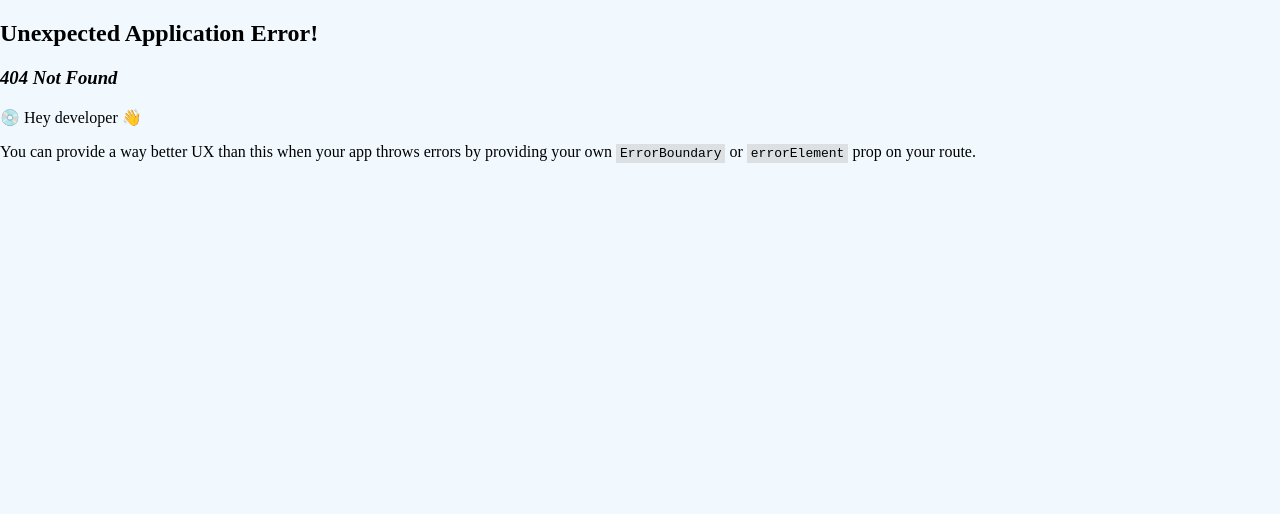
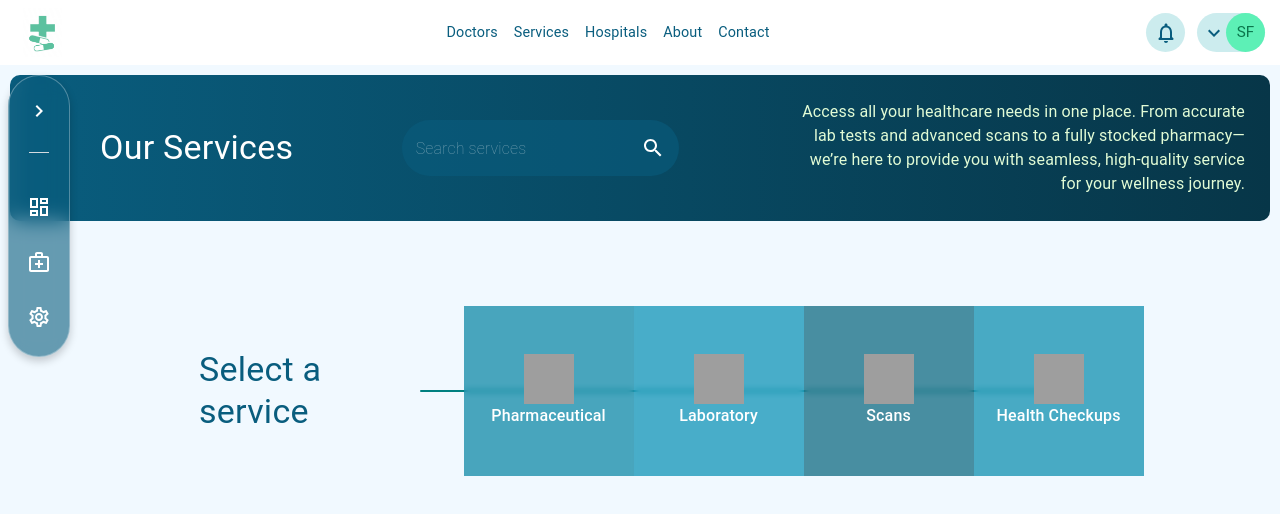
Before and after one commit to Sridesh/health-first, a React (Vite) app in the folder client/: page /services in a window 1280 px wide. Before the commit this address had no page. Shown: the top 514 px of the page. Built offline with nearby package versions, Linux system fonts and the light colour scheme; grey boxes are pictures that could not be loaded; the HTML template or start-up script is replaced by a standard one.

Commit message:
all services page added

```diff
--- a/client/src/components/Header/Header.jsx
+++ b/client/src/components/Header/Header.jsx
@@ -36,7 +36,7 @@ function Header({ heading, onChange, description }) {
       </Typography>
       <TextField
         type="text"
-        placeholder={"Search " + heading.split(" ")[1].toLowerCase()}
+        placeholder={"Search " + heading?.split(" ")[1].toLowerCase()}
         onChange={handleChange}
         InputProps={{
           endAdornment: (
--- a/client/src/components/Navbar/Navbar.jsx
+++ b/client/src/components/Navbar/Navbar.jsx
@@ -130,13 +130,37 @@ function Navbar() {
           }}
           boxShadow={1}
         >
-          <Stack direction={"row"} spacing={1} alignItems={"center"}>
+          <Stack
+            direction={"row"}
+            spacing={1}
+            alignItems={"center"}
+            sx={{
+              cursor: "pointer",
+              width: "100%",
+              mt: "10px",
+              ":hover": {
+                bgcolor: theme.palette.blue.main,
+              },
+            }}
+          >
             <PermIdentityRoundedIcon />
             <Typography sx={{ fontSize: "80%", fontWeight: "bold" }}>
               Profile
             </Typography>
           </Stack>
-          <Stack direction={"row"} spacing={1} alignItems={"center"}>
+          <Stack
+            direction={"row"}
+            spacing={1}
+            alignItems={"center"}
+            sx={{
+              cursor: "pointer",
+              width: "100%",
+              mt: "10px",
+              ":hover": {
+                bgcolor: theme.palette.blue.main,
+              },
+            }}
+          >
             <LogoutRoundedIcon />
             <Typography sx={{ fontSize: "80%", fontWeight: "bold" }}>
               Logout
--- a/client/src/components/Navbar/Navbar.module.css
+++ b/client/src/components/Navbar/Navbar.module.css
@@ -24,7 +24,9 @@
 
 .user-options{
     position: absolute;
+    width: 150px;
     right: 10px;
     padding: 10px;
     border-radius: 5px;
+    z-index: 10;
 }
--- a/client/src/components/ServiceList/ServiceList.jsx
+++ b/client/src/components/ServiceList/ServiceList.jsx
@@ -12,6 +12,7 @@ import {
   Divider,
   Modal,
   Pagination,
+  Skeleton,
   Stack,
   Tooltip,
   Typography,
@@ -95,12 +96,26 @@ function ServiceList() {
     </Box>
   );
 
+  const ElementLoader = () => (
+    <Box
+      className={styles["element"]}
+      sx={{ width: { xs: "80%", sm: "70%" }, mb: "10px" }}
+    >
+      <Box>
+        <Skeleton animation="wave" height={15} width="150px" />
+        <Skeleton animation="wave" height={10} width="100px" />
+      </Box>
+
+      <Skeleton animation="wave" height={40} width="30%" />
+    </Box>
+  );
+
   return (
     <Box className={styles["container"]}>
       <Box className={styles["container_list"]}>
         <Typography
-          variant="h6"
-          sx={{ color: theme.palette.green.main, my: "20px" }}
+          variant="h5"
+          sx={{ color: theme.palette.green.main, mb: "20px" }}
         >
           Select a service
         </Typography>
@@ -133,12 +148,20 @@ function ServiceList() {
           </Button>
         </Stack>
         <Divider sx={{ width: "80%", my: "10px" }} />
-        {pageData.map((item, index) => (
-          <>
-            <Element data={item} />
-            <Divider sx={{ width: "60%" }} />
-          </>
-        ))}
+        {pageData.length > 0
+          ? pageData.map((item) => (
+              <>
+                <Element data={item} />
+                <Divider sx={{ width: "60%" }} />
+              </>
+            ))
+          : [1, 2, 3].map(() => (
+              <>
+                <ElementLoader />
+
+                <Divider sx={{ width: "60%" }} />
+              </>
+            ))}
         <Pagination
           color="primary"
           variant="outlined"
@@ -148,6 +171,8 @@ function ServiceList() {
           sx={{ mt: "25px" }}
         />
       </Box>
+
+      {/* Service Info Modal */}
       <Modal
         open={open}
         onClose={handleClose}
--- a/client/src/data.js
+++ b/client/src/data.js
@@ -15,8 +15,8 @@ export const navbarOptions = [
     link: "doctors",
   },
   {
-    name: "Lab Services",
-    link: "lab-services",
+    name: "Services",
+    link: "services",
   },
   {
     name: "Hospitals",
--- /dev/null
+++ b/client/src/pages/AllServices/AllServices.jsx
@@ -0,0 +1,123 @@
+import PropTypes from "prop-types";
+
+import styles from "./AllServices.module.css";
+
+import { Box, Divider, Stack, Typography, useMediaQuery } from "@mui/material";
+
+import Header from "../../components/Header/Header";
+import { theme } from "../../theme";
+
+const options = [
+  {
+    img_url: "https://img.icons8.com/3d-fluency/94/doctors-bag.png",
+    title: "Pharmaceutical",
+    link: "pharmaceutical-services",
+    color: "rgba(0,130,162, 0.7)",
+  },
+  {
+    img_url:
+      "https://img.icons8.com/3d-fluency/94/syringe-with-a-drop-of-blood.png",
+    title: "Laboratory",
+    link: "lab-services",
+    color: "rgba(0,142,178, 0.7)",
+  },
+  {
+    img_url: "https://img.icons8.com/3d-fluency/94/tonometer.png",
+    title: "Scans",
+    link: "scans",
+    color: "rgba(0,98,122 , 0.7)",
+  },
+  {
+    img_url: "https://img.icons8.com/3d-fluency/94/nurse-female--v2.png",
+    title: "Health Checkups",
+    link: "health0-checkups",
+    color: "rgba(1,137,171, 0.7)",
+  },
+];
+
+const Tile = ({ data }) => (
+  <Box
+    className={styles["tile"]}
+    sx={{
+      bgcolor: data.color,
+      width: "150px",
+      height: "150px",
+      backdropFilter: "blur(3px)",
+      ":hover": {
+        width: "165px",
+        height: "165px",
+      },
+      transition: "width 200ms ease-in, height 200ms ease-in",
+    }}
+  >
+    <Box
+      sx={{
+        backgroundImage: `url(${data.img_url})`,
+        backgroundSize: "cover",
+        backgroundPosition: "center",
+        height: "50px",
+        width: "50px",
+      }}
+    />
+    <Typography sx={{ color: "white", fontWeight: 500 }}>
+      {data.title}
+    </Typography>
+  </Box>
+);
+
+function AllServices() {
+  const isMobile = useMediaQuery(theme.breakpoints.down("sm"));
+
+  return (
+    <Box className={styles["container"]}>
+      <Header
+        heading={"Our Services"}
+        description={
+          "Access all your healthcare needs in one place. From accurate lab tests and advanced scans to a fully stocked pharmacy—we’re here to provide you with seamless, high-quality service for your wellness journey."
+        }
+      />
+      <Stack
+        direction={isMobile ? "column" : "row"}
+        alignItems={"center"}
+        sx={{ height: "300px", position: "relative", width: "70%", mt: "20px" }}
+      >
+        <Typography
+          variant="h4"
+          sx={{ color: theme.palette.teal.main, width: "50%" }}
+        >
+          Select a service
+        </Typography>
+        {!isMobile && (
+          <Box
+            sx={{
+              width: "150%",
+              height: "2px",
+              bgcolor: "teal",
+              zIndex: -1,
+              borderRadius: "50px",
+            }}
+          />
+        )}
+        <Stack
+          direction={isMobile ? "column" : "row"}
+          alignItems={"center"}
+          sx={{
+            position: isMobile ? "static" : "absolute",
+            left: "30%",
+            height: isMobile ? "fit-content" : "170px",
+          }}
+        >
+          {options.map((item, index) => (
+            <Tile key={index} data={item} />
+          ))}
+        </Stack>
+      </Stack>
+    </Box>
+  );
+}
+
+Tile.propTypes = {
+  data: PropTypes.object,
+};
+
+export default AllServices;
--- /dev/null
+++ b/client/src/pages/AllServices/AllServices.module.css
@@ -0,0 +1,18 @@
+.container{
+    flex-grow: 1;
+    padding: 10px;
+    display: flex;
+    flex-direction: column;
+    align-items: center;
+    justify-content: center;
+
+}
+
+.tile{
+    display: flex;
+    flex-direction: column;
+    justify-content: center;
+    align-items: center;
+    padding: 10px;
+    cursor: pointer;
+}
--- a/client/src/pages/LabServices/LabServices.jsx
+++ b/client/src/pages/LabServices/LabServices.jsx
@@ -11,7 +11,7 @@ import GradingOutlinedIcon from "@mui/icons-material/GradingOutlined";
 import Header from "../../components/Header/Header";
 import ServiceList from "../../components/ServiceList/ServiceList";
 
-const Option = ({ icon, text, link }) => (
+const Option = ({ icon, text }) => (
   <Box
     display={"flex"}
     flexDirection={"column"}
```
Also changed, not shown: client/src/App.jsx (+6 -1 lines).
